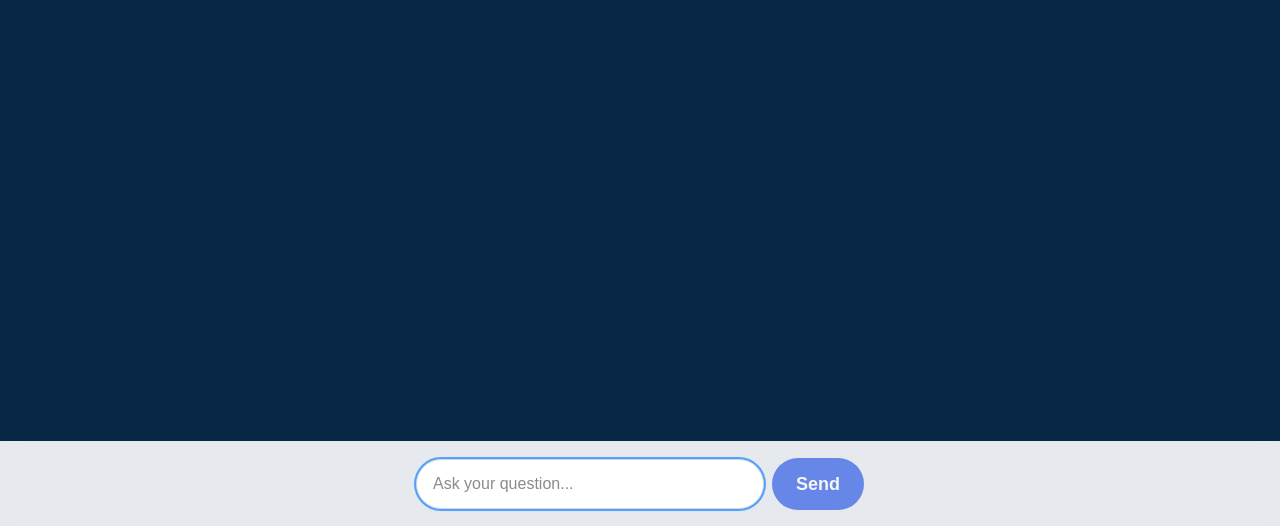
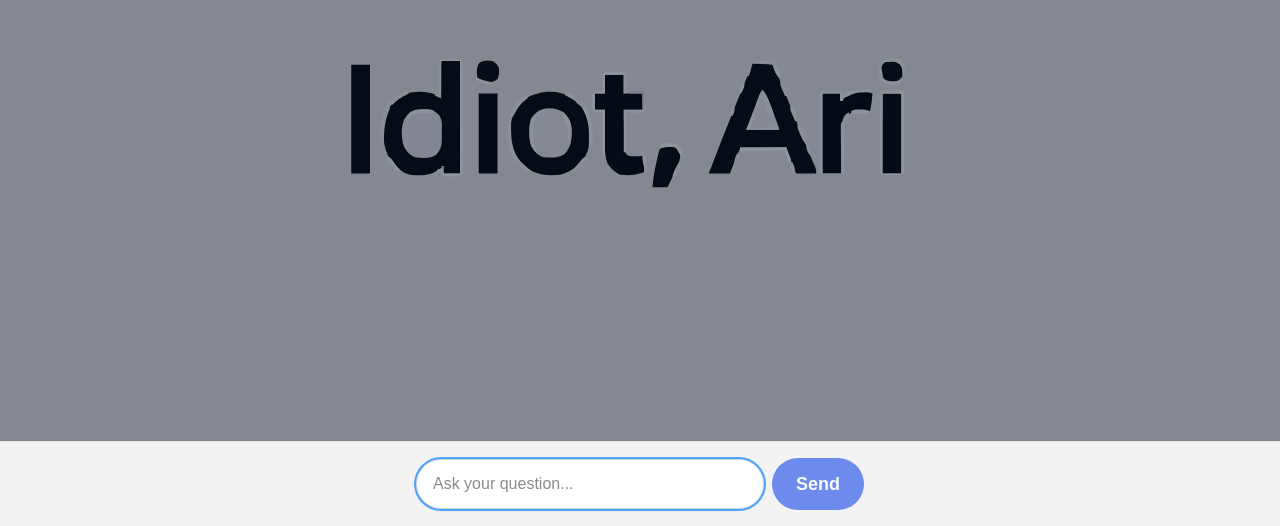
Before and after one commit to moisesafra/idiot-ari-app, a Next.js app: page / in a window 1280 px wide. Shown: the part 274-800 px from the top of the page. Built offline with nearby package versions, Linux system fonts and the light colour scheme.

Commit message:
Update all background image references to chatgpt-bg.svg

```diff
--- a/src/app/page.tsx
+++ b/src/app/page.tsx
@@ -47,7 +47,7 @@
   };
 
   return (
-    <div className="min-h-screen w-full flex flex-col bg-cover bg-center relative" style={{ backgroundImage: "url('/image2vector.svg')" }}>
+    <div className="min-h-screen w-full flex flex-col bg-cover bg-center relative" style={{ backgroundImage: "url('/chatgpt-bg.svg')" }}>
       <div className="bg-dark-overlay" />
       <div className="flex-1 w-full flex flex-col items-center px-2 pt-8 pb-4 sm:pt-8 sm:pb-32 max-w-md mx-auto z-10 overflow-y-auto" style={{ minHeight: '120px' }}>
         {lastQuestion && (
```
